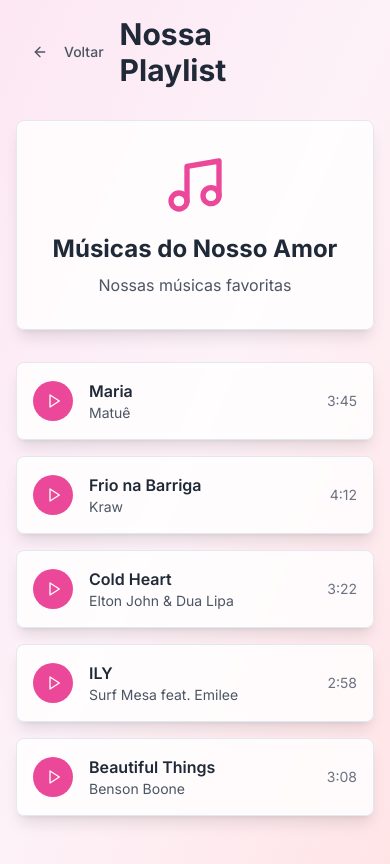
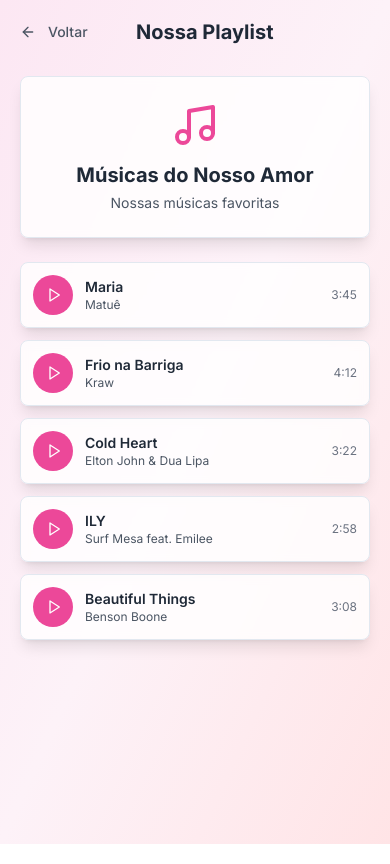
Before and after one commit to Moosy-Joao/PresenteDiadosNamorados, a Next.js app: page /playlist in a window 390 px wide. Built offline with nearby package versions, Linux system fonts and the light colour scheme.

Commit message:
Update page.tsx

```diff
--- a/app/playlist/page.tsx
+++ b/app/playlist/page.tsx
@@ -12,45 +12,44 @@ interface Song {
   title: string
   artist: string
   duration: string
-  audioPath: string // ADICIONE AQUI O CAMINHO DO SEU ARQUIVO MP3
+  audioPath: string
 }
 
-// 🎵 ADICIONE OS CAMINHOS DOS SEUS ARQUIVOS MP3 AQUI:
 const playlist: Song[] = [
   {
     id: 1,
     title: "Maria",
     artist: "Matuê",
     duration: "3:45",
-    audioPath: "/music/Matue-Maria.mp3", // ← SUBSTITUA PELO CAMINHO DO SEU ARQUIVO
+    audioPath: "/music/Matue-Maria.mp3",
   },
   {
     id: 2,
     title: "Frio na Barriga",
     artist: "Kraw",
     duration: "4:12",
-    audioPath: "/music/Krawk-Frio-na-Barriga.mp3", // ← SUBSTITUA PELO CAMINHO DO SEU ARQUIVO
+    audioPath: "/music/Krawk-Frio-na-Barriga.mp3",
   },
   {
     id: 3,
     title: "Cold Heart",
     artist: "Elton John & Dua Lipa",
     duration: "3:22",
-    audioPath: "/music/Elton-John-Dua-Lipa-Cold-Heart.mp3", // ← SUBSTITUA PELO CAMINHO DO SEU ARQUIVO
+    audioPath: "/music/Elton-John-Dua-Lipa-Cold-Heart.mp3",
   },
   {
     id: 4,
     title: "ILY",
     artist: "Surf Mesa feat. Emilee",
     duration: "2:58",
-    audioPath: "/music/Surf-Mesa-ily.mp3", // ← SUBSTITUA PELO CAMINHO DO SEU ARQUIVO
+    audioPath: "/music/Surf-Mesa-ily.mp3",
   },
   {
     id: 5,
     title: "Beautiful Things",
     artist: "Benson Boone",
     duration: "3:08",
-    audioPath: "/music/Benson-Boone-Beautiful-Things.mp3", // ← SUBSTITUA PELO CAMINHO DO SEU ARQUIVO
+    audioPath: "/music/Benson-Boone-Beautiful-Things.mp3",
   },
 ]
 
@@ -140,71 +139,71 @@ export default function PlaylistPage() {
   }
 
   return (
-    <div className="min-h-screen bg-gradient-to-br from-pink-100 via-pink-50 to-rose-100 p-4">
-      {/* Header */}
-      <div className="flex items-center justify-between mb-8 max-w-2xl mx-auto">
+    <div className="min-h-screen bg-gradient-to-br from-pink-100 via-pink-50 to-rose-100 p-3 sm:p-4">
+      {/* Header - Responsivo */}
+      <div className="flex items-center justify-between mb-6 sm:mb-8 max-w-2xl mx-auto">
         <Link href="/">
-          <Button variant="ghost" className="text-gray-600 hover:text-gray-800">
-            <ArrowLeft className="w-5 h-5 mr-2" />
-            Voltar
+          <Button variant="ghost" className="text-gray-600 hover:text-gray-800 p-2">
+            <ArrowLeft className="w-4 h-4 sm:w-5 sm:h-5 mr-1 sm:mr-2" />
+            <span className="text-sm sm:text-base">Voltar</span>
           </Button>
         </Link>
-        <h1 className="text-3xl font-bold text-gray-800">Nossa Playlist</h1>
-        <div className="w-20"></div>
+        <h1 className="text-xl sm:text-3xl font-bold text-gray-800 text-center flex-1 mx-2">Nossa Playlist</h1>
+        <div className="w-16 sm:w-20"></div>
       </div>
 
-      {/* Main Music Card */}
-      <div className="max-w-2xl mx-auto mb-8">
+      {/* Main Music Card - Responsivo */}
+      <div className="max-w-2xl mx-auto mb-6 sm:mb-8 px-2 sm:px-0">
         <Card className="bg-white/80 backdrop-blur-sm shadow-lg">
-          <CardContent className="p-8 text-center">
-            <Music className="w-16 h-16 text-pink-500 mx-auto mb-4" />
-            <h2 className="text-2xl font-bold text-gray-800 mb-2">Músicas do Nosso Amor</h2>
-            <p className="text-gray-600">Nossas músicas favoritas</p>
+          <CardContent className="p-6 sm:p-8 text-center">
+            <Music className="w-12 h-12 sm:w-16 sm:h-16 text-pink-500 mx-auto mb-3 sm:mb-4" />
+            <h2 className="text-xl sm:text-2xl font-bold text-gray-800 mb-1 sm:mb-2">Músicas do Nosso Amor</h2>
+            <p className="text-gray-600 text-sm sm:text-base">Nossas músicas favoritas</p>
           </CardContent>
         </Card>
       </div>
 
-      {/* Playlist */}
-      <div className="max-w-2xl mx-auto space-y-4 mb-8">
+      {/* Playlist - Responsivo com margem maior para mobile */}
+      <div className="max-w-2xl mx-auto space-y-3 sm:space-y-4 mb-32 sm:mb-24 px-2 sm:px-0">
         {playlist.map((song) => (
           <Card
             key={song.id}
             className="bg-white/80 backdrop-blur-sm shadow-lg hover:shadow-xl transition-all duration-300 cursor-pointer hover:scale-[1.02]"
             onClick={() => playSong(song)}
           >
-            <CardContent className="p-4">
-              <div className="flex items-center gap-4">
+            <CardContent className="p-3 sm:p-4">
+              <div className="flex items-center gap-3 sm:gap-4">
                 <Button
                   size="icon"
-                  className={`flex-shrink-0 rounded-full ${
+                  className={`flex-shrink-0 rounded-full w-10 h-10 sm:w-12 sm:h-12 ${
                     currentSong?.id === song.id && isPlaying
                       ? "bg-green-500 hover:bg-green-600"
                       : "bg-pink-500 hover:bg-pink-600"
                   } text-white`}
                 >
                   {currentSong?.id === song.id && isPlaying ? (
-                    <Pause className="w-4 h-4" />
+                    <Pause className="w-3 h-3 sm:w-4 sm:h-4" />
                   ) : (
-                    <Play className="w-4 h-4 ml-0.5" />
+                    <Play className="w-3 h-3 sm:w-4 sm:h-4 ml-0.5" />
                   )}
                 </Button>
-                <div className="flex-1">
-                  <h3 className="font-semibold text-gray-800">{song.title}</h3>
-                  <p className="text-sm text-gray-600">{song.artist}</p>
+                <div className="flex-1 min-w-0">
+                  <h3 className="font-semibold text-gray-800 text-sm sm:text-base truncate">{song.title}</h3>
+                  <p className="text-xs sm:text-sm text-gray-600 truncate">{song.artist}</p>
                 </div>
-                <span className="text-sm text-gray-500">{song.duration}</span>
+                <span className="text-xs sm:text-sm text-gray-500 flex-shrink-0">{song.duration}</span>
               </div>
             </CardContent>
           </Card>
         ))}
       </div>
 
-      {/* Music Player */}
+      {/* Music Player - Otimizado para Mobile */}
       {currentSong && (
         <div className="fixed bottom-0 left-0 right-0 bg-white/95 backdrop-blur-sm border-t shadow-lg">
-          <div className="max-w-2xl mx-auto p-4">
+          <div className="max-w-2xl mx-auto p-3 sm:p-4">
             {/* Progress Bar */}
-            <div className="mb-4">
+            <div className="mb-3 sm:mb-4">
               <Slider
                 value={[currentTime]}
                 max={duration || 100}
@@ -218,28 +217,39 @@ export default function PlaylistPage() {
               </div>
             </div>
 
-            {/* Player Controls */}
+            {/* Player Controls - Layout Mobile Otimizado */}
             <div className="flex items-center justify-between">
-              <div className="flex-1">
-                <h4 className="font-semibold text-gray-800">{currentSong.title}</h4>
-                <p className="text-sm text-gray-600">{currentSong.artist}</p>
+              {/* Song Info - Com truncate para mobile */}
+              <div className="flex-1 min-w-0 mr-3">
+                <h4 className="font-semibold text-gray-800 text-sm sm:text-base truncate">{currentSong.title}</h4>
+                <p className="text-xs sm:text-sm text-gray-600 truncate">{currentSong.artist}</p>
               </div>
 
-              <div className="flex items-center gap-2">
-                <Button size="icon" variant="ghost" onClick={playPrevious}>
-                  <SkipBack className="w-5 h-5" />
+              {/* Control Buttons - Tamanhos otimizados */}
+              <div className="flex items-center gap-1 sm:gap-2">
+                <Button size="icon" variant="ghost" onClick={playPrevious} className="w-8 h-8 sm:w-10 sm:h-10">
+                  <SkipBack className="w-4 h-4 sm:w-5 sm:h-5" />
                 </Button>
-                <Button size="icon" onClick={togglePlayPause} className="bg-pink-500 hover:bg-pink-600 text-white">
-                  {isPlaying ? <Pause className="w-5 h-5" /> : <Play className="w-5 h-5 ml-0.5" />}
+                <Button
+                  size="icon"
+                  onClick={togglePlayPause}
+                  className="bg-pink-500 hover:bg-pink-600 text-white w-10 h-10 sm:w-12 sm:h-12"
+                >
+                  {isPlaying ? (
+                    <Pause className="w-4 h-4 sm:w-5 sm:h-5" />
+                  ) : (
+                    <Play className="w-4 h-4 sm:w-5 sm:h-5 ml-0.5" />
+                  )}
                 </Button>
-                <Button size="icon" variant="ghost" onClick={playNext}>
-                  <SkipForward className="w-5 h-5" />
+                <Button size="icon" variant="ghost" onClick={playNext} className="w-8 h-8 sm:w-10 sm:h-10">
+                  <SkipForward className="w-4 h-4 sm:w-5 sm:h-5" />
                 </Button>
               </div>
 
-              <div className="flex items-center gap-2 flex-1 justify-end">
+              {/* Volume Control - Oculto em telas muito pequenas */}
+              <div className="hidden sm:flex items-center gap-2 flex-1 justify-end ml-3">
                 <Volume2 className="w-4 h-4 text-gray-600" />
-                <Slider value={volume} max={100} step={1} onValueChange={setVolume} className="w-20" />
+                <Slider value={volume} max={100} step={1} onValueChange={setVolume} className="w-16 sm:w-20" />
               </div>
             </div>
           </div>
```
